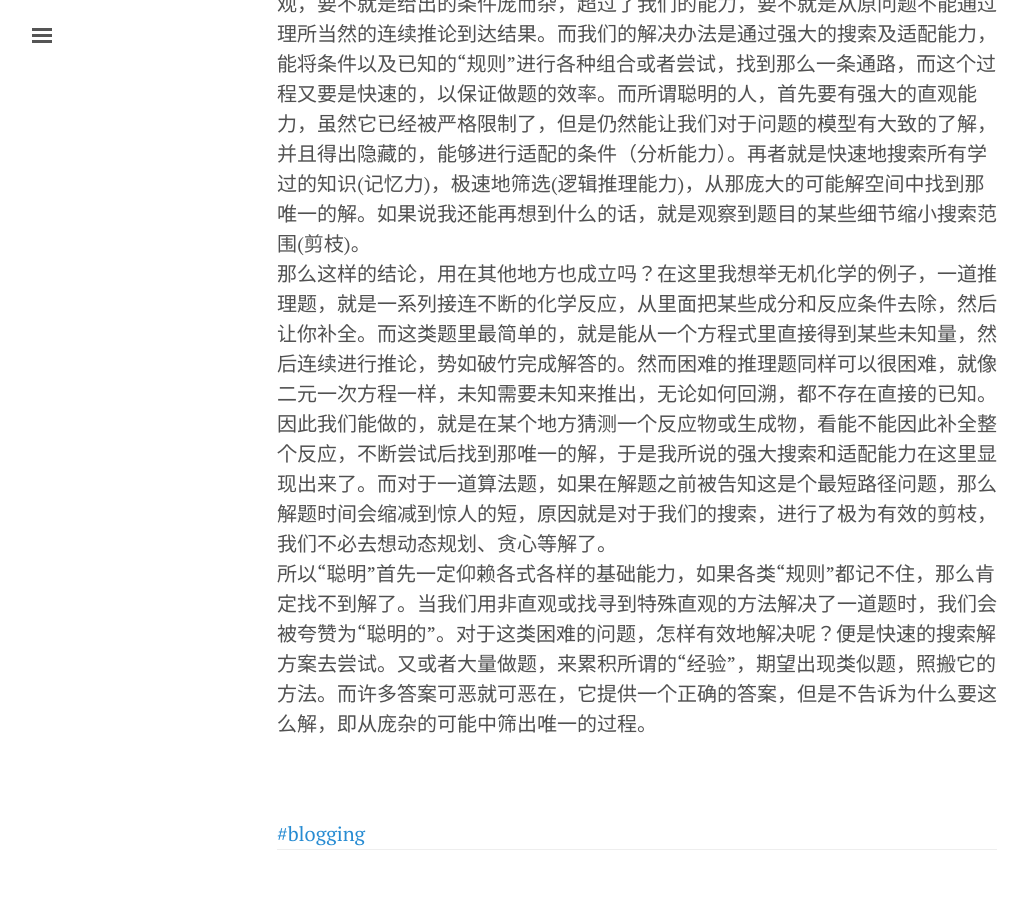
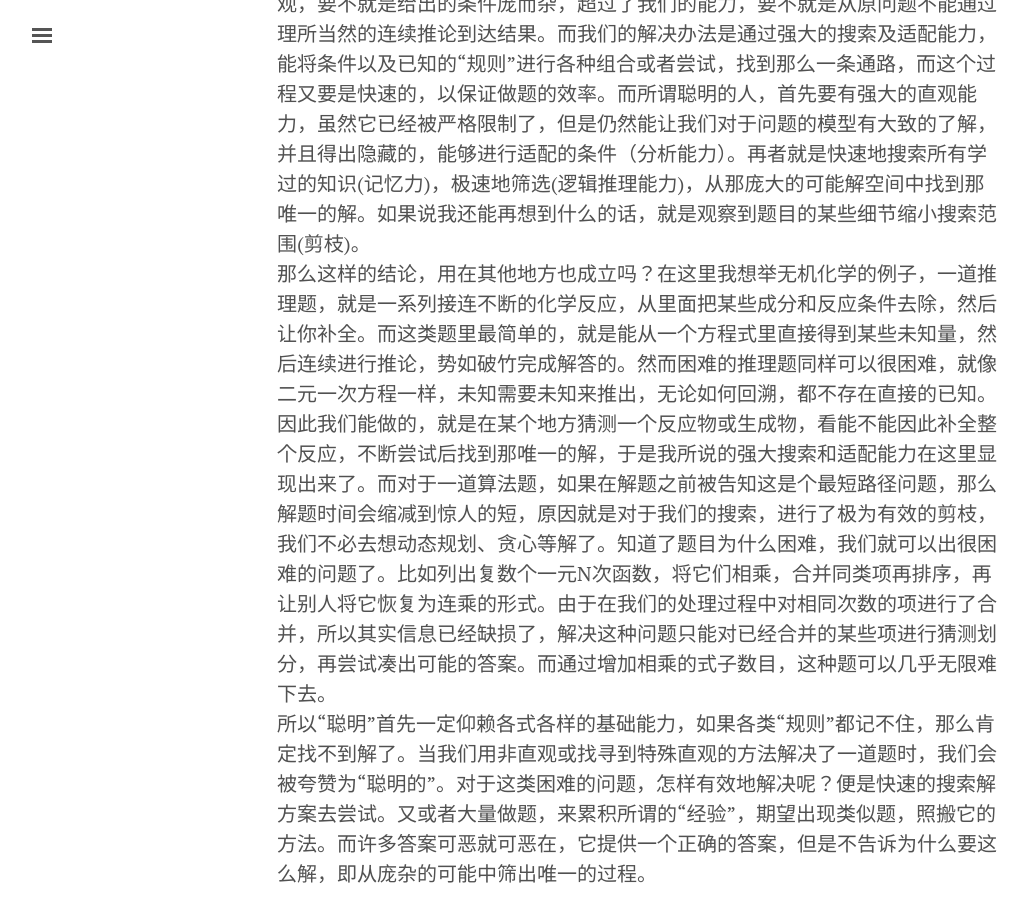
Before and after one commit to yamanka/blog, a Jekyll site: the page built from _posts/2016-02-04-数学.md, in a window 1280 px wide and 900 px high, scrolled down 3429 px. Shown: the whole window, without its empty margins (3-1031 px from the left). Built offline with Jekyll 4.4.1, drawn with Linux system fonts in a browser that asks for light colours; comment, search, counter and statistics services are not loaded.

Commit message:
Update 2016-02-04-数学.md

```diff
--- a/_posts/2016-02-04-数学.md
+++ b/_posts/2016-02-04-数学.md
@@ -13,5 +13,5 @@ tags: [blogging]
 那么就具体拿个题进行分析：已知二次函数f(x)=ax^2+bx+c的导数为f'(x),f'(0)>0,且f(x)的值域为[0,+无穷],则f(1)/f'(0)的最小值为？<br>
 这道题拿到手里第一个感觉就是乱，给出的关于二次函数的各种条件不能直接构成我们对该函数的直观，我们需要一块一块拼凑。因为值域大于等于零，所以函数图像开口向上，且与x轴相切，于是b^2-4ac=0。因为在零点导数大于零，所以函数中轴线在Y轴左侧。到此为止，我们对函数图像有了大致的认识，明明是画个图像然后说如图所示的事情，却一定要我们自己来，这是出题人的常用手法，给我们的直观下绊子。接下来f(1)/f'(0)，我们第一个想法就是先算分子再算分母，再计算比值。f(1)=a+b+c，f'(0)=b，比值等于(a+b+c)/b=1+(a+c)/b。到这里，直观被断掉，对这样的式子无能为力，关于求(a+c)/b的最小值，是关于函数的各种直观都得不出来的，于是我们只能“搜索”其他领域，知觉a+c>=2根(ac)应该对题目有帮助，而这明明是不等式所学的，被强行插到了这里。于是把之前得到的拼图碎片b^2-4ac=0带入，接下来就一帆风顺了。如果说直观在这道题里有什么用的话，只能说它在我们心中生成了函数的图像，除此之外，我们不过是在玩弄已知的各种条件，和在浩瀚的“规则”找寻那些我们能利用的，直观的作用被大大限制了。而类似这种题，假如最后的比值不能通过分别计算分子分母得出，那么只能通过操控已知条件，试图在其中直接得出比值的结果。对于这件事情，我们根本不像解二元一次方程那样，按部就班就行，而是要敏锐地审视条件，不断尝试，直观再次无力。再比如一个不等式，看起来既可以用缩放法，也可以用比较法，到底应该选用哪种方法，不是题目的已知条件，我们能做的只是都进行尝试。即使对缩放法来说，缩放到什么程度比较好呢？为什么就知道缩放到这个大小刚刚好呢？老师能说的只是：自己把握。和它一样可恶的是几何题的辅助线，如果说什么让小时候的我对数学失去兴趣了，那么一定就是辅助线了。这几乎是最不讲道理的东西了，尤其是2、3条辅助线才能解决的问题，如何？！如何才能从图像中得出应该这么画的推论呢？存不存在通用的方法，对于任何几何题都能直接知道辅助线该怎么画呢？对此，老师只能说：自己去试。<br>
 于是我们貌似找到了规律，那些困难的题，之所以困难，是因为它限制了我们的直观，要不就是给出的条件庞而杂，超过了我们的能力，要不就是从原问题不能通过理所当然的连续推论到达结果。而我们的解决办法是通过强大的搜索及适配能力，能将条件以及已知的“规则”进行各种组合或者尝试，找到那么一条通路，而这个过程又要是快速的，以保证做题的效率。而所谓聪明的人，首先要有强大的直观能力，虽然它已经被严格限制了，但是仍然能让我们对于问题的模型有大致的了解，并且得出隐藏的，能够进行适配的条件（分析能力）。再者就是快速地搜索所有学过的知识(记忆力)，极速地筛选(逻辑推理能力)，从那庞大的可能解空间中找到那唯一的解。如果说我还能再想到什么的话，就是观察到题目的某些细节缩小搜索范围(剪枝)。<br>
-那么这样的结论，用在其他地方也成立吗？在这里我想举无机化学的例子，一道推理题，就是一系列接连不断的化学反应，从里面把某些成分和反应条件去除，然后让你补全。而这类题里最简单的，就是能从一个方程式里直接得到某些未知量，然后连续进行推论，势如破竹完成解答的。然而困难的推理题同样可以很困难，就像二元一次方程一样，未知需要未知来推出，无论如何回溯，都不存在直接的已知。因此我们能做的，就是在某个地方猜测一个反应物或生成物，看能不能因此补全整个反应，不断尝试后找到那唯一的解，于是我所说的强大搜索和适配能力在这里显现出来了。而对于一道算法题，如果在解题之前被告知这是个最短路径问题，那么解题时间会缩减到惊人的短，原因就是对于我们的搜索，进行了极为有效的剪枝，我们不必去想动态规划、贪心等解了。<br>
+那么这样的结论，用在其他地方也成立吗？在这里我想举无机化学的例子，一道推理题，就是一系列接连不断的化学反应，从里面把某些成分和反应条件去除，然后让你补全。而这类题里最简单的，就是能从一个方程式里直接得到某些未知量，然后连续进行推论，势如破竹完成解答的。然而困难的推理题同样可以很困难，就像二元一次方程一样，未知需要未知来推出，无论如何回溯，都不存在直接的已知。因此我们能做的，就是在某个地方猜测一个反应物或生成物，看能不能因此补全整个反应，不断尝试后找到那唯一的解，于是我所说的强大搜索和适配能力在这里显现出来了。而对于一道算法题，如果在解题之前被告知这是个最短路径问题，那么解题时间会缩减到惊人的短，原因就是对于我们的搜索，进行了极为有效的剪枝，我们不必去想动态规划、贪心等解了。知道了题目为什么困难，我们就可以出很困难的问题了。比如列出复数个一元N次函数，将它们相乘，合并同类项再排序，再让别人将它恢复为连乘的形式。由于在我们的处理过程中对相同次数的项进行了合并，所以其实信息已经缺损了，解决这种问题只能对已经合并的某些项进行猜测划分，再尝试凑出可能的答案。而通过增加相乘的式子数目，这种题可以几乎无限难下去。<br>
 所以“聪明”首先一定仰赖各式各样的基础能力，如果各类“规则”都记不住，那么肯定找不到解了。当我们用非直观或找寻到特殊直观的方法解决了一道题时，我们会被夸赞为“聪明的”。对于这类困难的问题，怎样有效地解决呢？便是快速的搜索解方案去尝试。又或者大量做题，来累积所谓的“经验”，期望出现类似题，照搬它的方法。而许多答案可恶就可恶在，它提供一个正确的答案，但是不告诉为什么要这么解，即从庞杂的可能中筛出唯一的过程。
```
